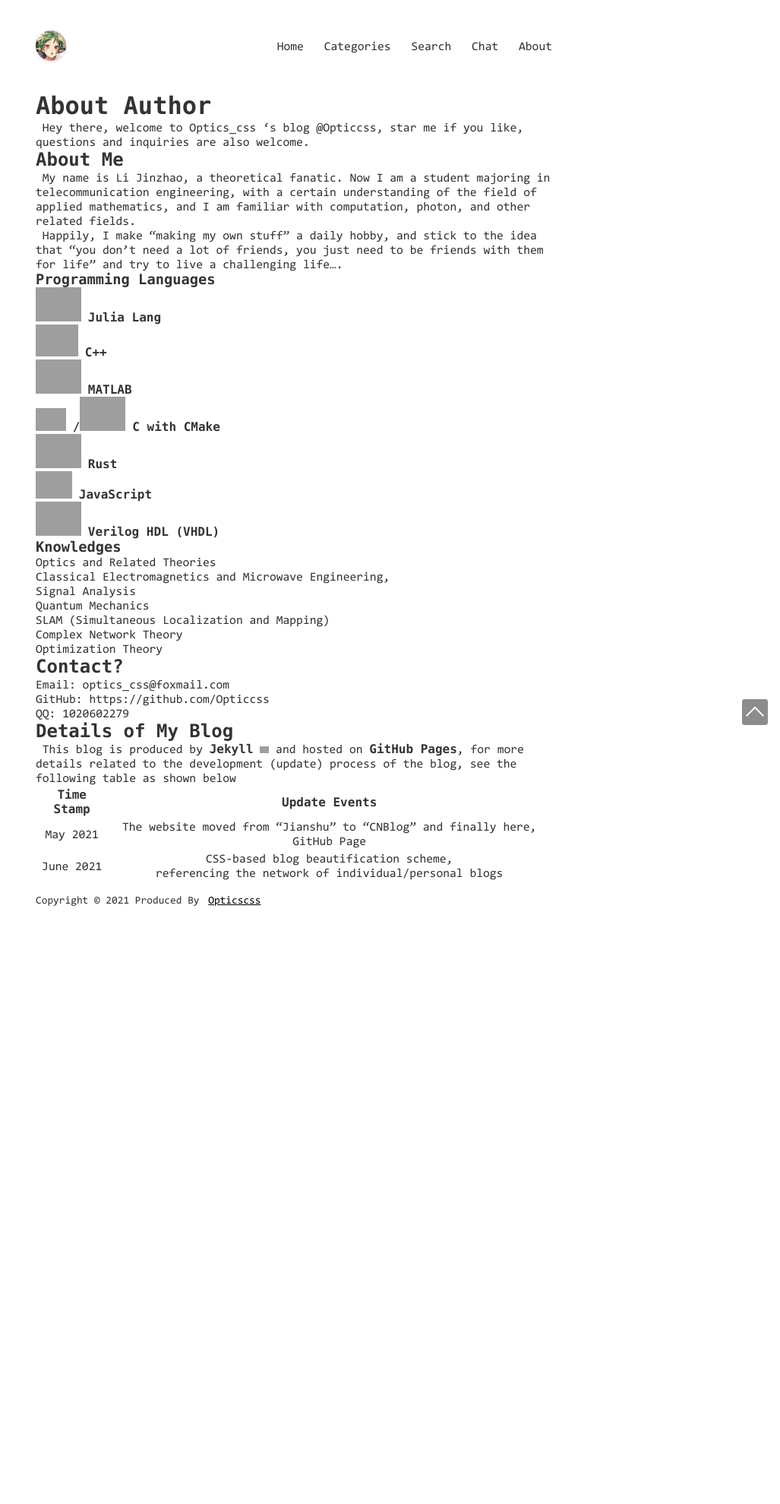
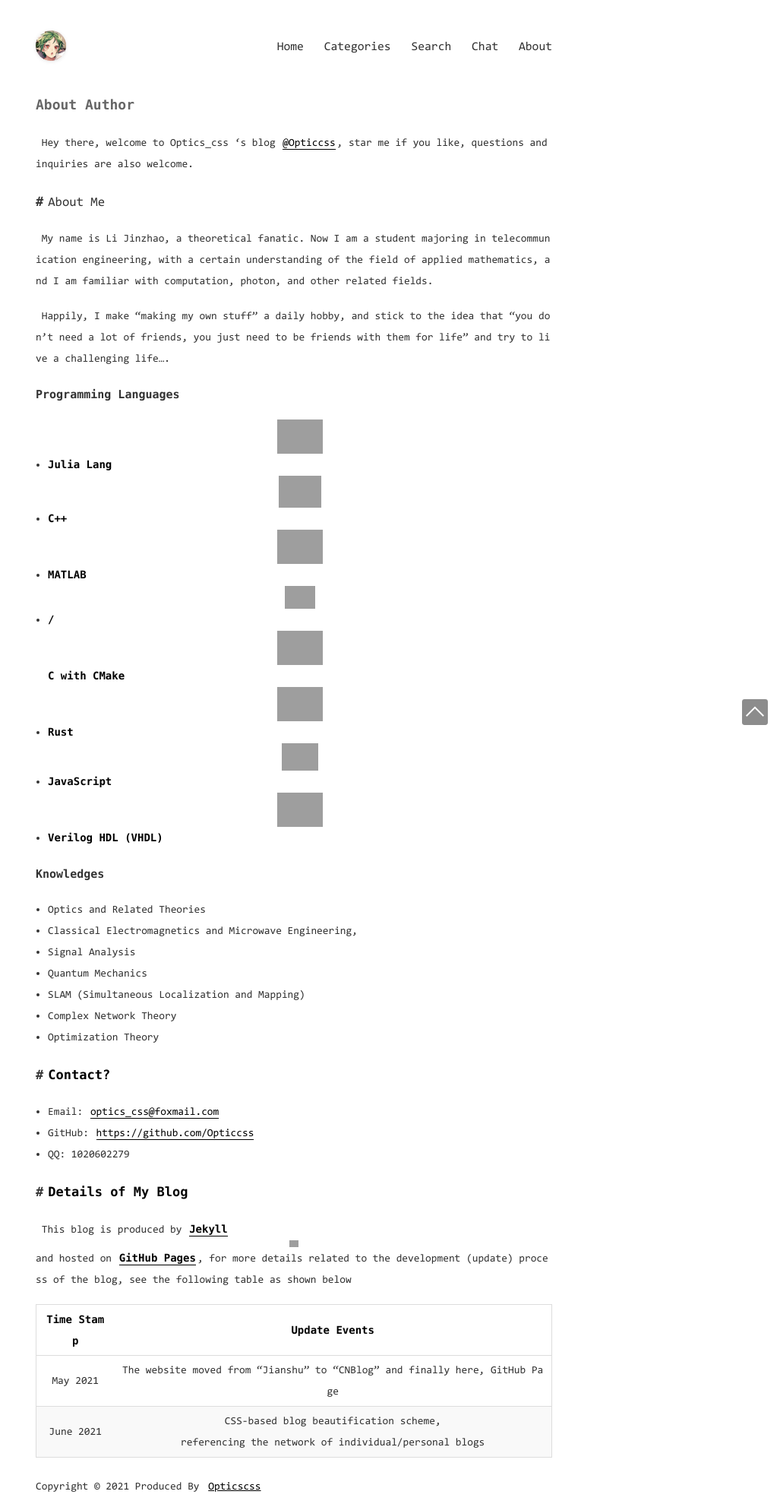
Before and after one commit to Opticcss/Opticcss.github.io, a Jekyll site: the page built from pages/about.md, in a window 1280 px wide. Shown: the whole page at 76% size, without its empty margins (253-1280 px from the left). Built offline with Jekyll 4.4.1, drawn with Linux system fonts in a browser that asks for light colours; comment, search, counter and statistics services are not loaded; before the commit the page ends 1208 px from its top, so only the background shows below that; grey boxes are pictures that could not be loaded.

Commit message:
Update head.html

```diff
--- a/_includes/head.html
+++ b/_includes/head.html
@@ -20,7 +20,7 @@
   <link rel="apple-touch-icon" href="{{site.baseurl}}/static/img/logo.png" />
   <link rel="stylesheet" href="{{site.baseurl}}/static/css/common.css?t={{buildAt}}">
   <link rel="stylesheet" href="{{site.baseurl}}/static/css/theme-dark.css?t={{buildAt}}">
-  {%- if page.layout == "mypost" %}
+  {%- if page.layout == "optics_post" %}
   <link rel="stylesheet" href="{{site.baseurl}}/static/css/post.css?t={{buildAt}}">
   <link rel="stylesheet" href="{{site.baseurl}}/static/css/code-dark.css?t={{buildAt}}">
   <link rel="stylesheet" href="{{site.baseurl}}/static/css/code-light.css?t={{buildAt}}">
```
